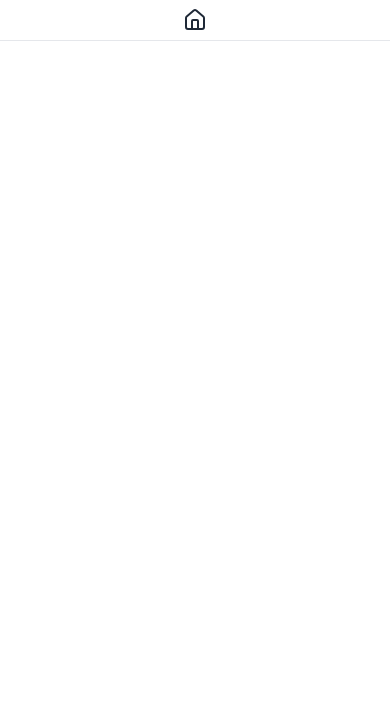
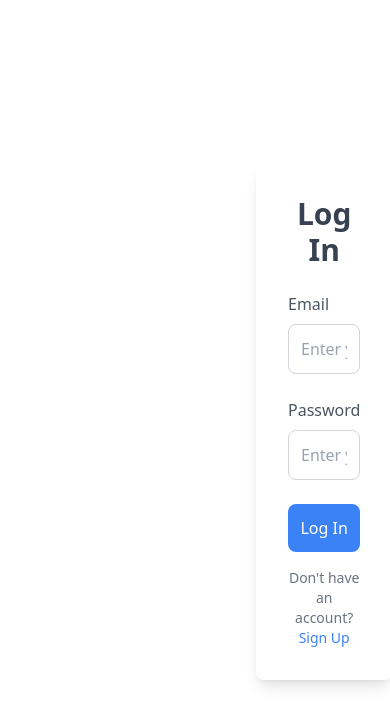
Before and after one commit to namgaylhamo24/All_Recipe-Group-5-, a React (Vite) app: page /login in a window 390 px wide. Before the commit this address had no page. Shown: the top 726 px of the page. Built offline with nearby package versions, Linux system fonts and the light colour scheme.

Commit message:
feat: added responsive login page component with basic form handling

```diff
--- a/src/App.jsx
+++ b/src/App.jsx
@@ -1,17 +1,19 @@
 import { Route, Routes } from "react-router-dom";
-import Sidebar from "./components/Sidebar";
 import HomePage from "./pages/HomePage";
+import Login from "./pages/login";
+
+
 
 function App() {
 	return (
 		<div className='flex'>
-			<Sidebar />
 			<Routes>
 				<Route path='/' element={<HomePage />} />
+				<Route path="/login" element={<Login />} />
 			</Routes>
 		</div>
 	);
-	// this is my change
+
 }
 
 export default App;
--- a/src/pages/HomePage.jsx
+++ b/src/pages/HomePage.jsx
@@ -1,22 +1,22 @@
 // pages/HomePage.js
 
 import React, { useState } from "react";
+import { Link } from "react-router-dom";
+import { LogIn, Home } from "lucide-react"; // Icon for login and home
 import RecipeList from "../components/RecipeList";
 import SearchBar from "../components/SearchBar";
 import Modal from "../components/Modal";
 import FavoritesToggle from "../components/FavoritesToggle";
-import Button from "../components/Button";
 
 const HomePage = () => {
-  const [selectedRecipe, setSelectedRecipe] = useState(null); // State to track selected recipe
-  const [favorites, setFavorites] = useState([]); // State to track liked recipes
-  const [searchQuery, setSearchQuery] = useState(""); // State for the search query
-  const [showFavorites, setShowFavorites] = useState(false); // State to toggle between all recipes and favorites
+  const [selectedRecipe, setSelectedRecipe] = useState(null);
+  const [favorites, setFavorites] = useState([]);
+  const [searchQuery, setSearchQuery] = useState("");
+  const [showFavorites, setShowFavorites] = useState(false);
 
-  // Static data for recipes
   const recipes = [
-    { title: "Ema Datsi", description: "A national Bhutenese dish with a spicy chilli, cheese, onion and tomato.", imageUrl: "https://encrypted-tbn0.gstatic.com/images?q=tbn:ANd9GcR0HhKhZMi3rZLUGVIvKMgi-iYwLwGebrwkZQ&s" },
-    { title: "Kewa Datshi", description: "Kewa Datshi, literally meaning potatoes and cheese, is a traditional Bhutanese dish made with chiles.", imageUrl: "../kewadatsi.png"},
+    { title: "Ema Datsi", description: "A national Bhutanese dish...", imageUrl: "https://encrypted-tbn0.gstatic.com/images?q=tbn:ANd9GcR0HhKhZMi3rZLUGVIvKMgi-iYwLwGebrwkZQ&s" },
+    { title: "Kewa Datshi", description: "Potatoes and cheese with chiles.", imageUrl: "../kewadatsi.png" },
     { title: "Shakam Datshi", description: "Shakam in Bhutanese dried beef, which is among the most famous of meats and its made with red chilli, onions, feta cheese.", imageUrl: "../shakam.png" },
     { title: "Sikam Phaksha Paa", description: "Sikam Phaksha Paa is a traditional Bhutanese dish made with pork and a variety of spices.", imageUrl: "../sikam.png" },
     { title: "Colcannon Potatoes", description: "A traditional Irish dish made with creamy mashed potatoes mixed with sautéed cabbage or kale and scallions.", imageUrl: "../colcanon.png" },
@@ -35,39 +35,53 @@ const HomePage = () => {
     { title: "Steak Frites", description: "A classic French dish with steak and fries.", imageUrl: "../streak.png" },
   ];
 
-  // Handles the search query change
   const handleSearchChange = (query) => setSearchQuery(query);
+  const handleViewRecipe = (title) => setSelectedRecipe(recipes.find(r => r.title === title));
+  const handleLike = (title) =>
+    setFavorites(favorites.includes(title) ? favorites.filter(fav => fav !== title) : [...favorites, title]);
+  const closeModal = () => setSelectedRecipe(null);
 
-  // Handles viewing recipe details
-  const handleViewRecipe = (title) => {
-    const recipe = recipes.find((recipe) => recipe.title === title);
-    setSelectedRecipe(recipe);
-  };
-
-  // Handles liking or unliking a recipe
-  const handleLike = (title) => {
-    if (favorites.includes(title)) {
-      setFavorites(favorites.filter((fav) => fav !== title)); // Remove from favorites
-    } else {
-      setFavorites([...favorites, title]); // Add to favorites
-    }
-  };
-
-  // Handles closing the modal
-  const closeModal = () => {
-    setSelectedRecipe(null);
-  };
-
-  // Filters recipes based on search query
   const filteredRecipes = recipes.filter((recipe) =>
     recipe.title.toLowerCase().includes(searchQuery.toLowerCase())
   );
 
-  // Filters recipes to show favorites or all
-  const recipesToDisplay = showFavorites ? recipes.filter((recipe) => favorites.includes(recipe.title)) : filteredRecipes;
+  const recipesToDisplay = showFavorites
+    ? recipes.filter((r) => favorites.includes(r.title))
+    : filteredRecipes;
 
   return (
     <div className="p-6">
+      {/* Header Section with Logo and Buttons */}
+      <div className="flex justify-between items-center mb-6">
+        {/* Logo */}
+        <div className="flex items-center space-x-3">
+          <img
+            src="/image.png"
+            alt="App Logo"
+            className="h-20 w-35"
+          />
+        </div>
+
+        {/* Navigation Buttons */}
+        <div className="flex space-x-4">
+          <Link
+            to="/"
+            className="flex items-center bg-green-500 text-white px-2 py-1 rounded hover:bg-green-600 transition text-sm"
+          >
+            <Home className="mr-2 w-4 h-4" />
+            Home
+          </Link>
+          <Link
+            to="/login"
+            className="flex items-center bg-blue-500 text-white px-2 py-1 rounded hover:bg-blue-600 transition text-sm"
+          >
+            <LogIn className="mr-2 w-4 h-4" />
+            Login
+          </Link>
+        </div>
+      </div>
+
+      {/* Search & Content */}
       <SearchBar searchQuery={searchQuery} onSearchChange={handleSearchChange} />
       <FavoritesToggle onToggle={() => setShowFavorites(!showFavorites)} showFavorites={showFavorites} />
       <RecipeList recipes={recipesToDisplay} onClick={handleViewRecipe} onLike={handleLike} favorites={favorites} />
--- /dev/null
+++ b/src/pages/login.jsx
@@ -0,0 +1,63 @@
+import React, { useState } from "react";
+
+const Login = () => {
+  const [email, setEmail] = useState("");
+  const [password, setPassword] = useState("");
+
+  const handleSubmit = (e) => {
+    e.preventDefault();
+    console.log("Email:", email);
+    console.log("Password:", password);
+
+  };
+
+  return (
+    <div className="min-h-screen flex items-center justify-start pl-64">
+      <div className="bg-white p-8 rounded-lg shadow-lg w-full max-w-sm sm:max-w-md md:max-w-lg lg:max-w-xl">
+        <h2 className="text-3xl font-semibold text-center text-gray-700 mb-6">Log In</h2>
+        <form onSubmit={handleSubmit} className="space-y-6">
+          <div>
+            <label htmlFor="email" className="block text-gray-600 font-medium mb-2">Email</label>
+            <input
+              type="email"
+              id="email"
+              placeholder="Enter your email"
+              className="w-full sm:w-[350px] lg:w-[400px] border border-gray-300 p-3 rounded-lg focus:outline-none focus:ring-2 focus:ring-blue-500"
+              value={email}
+              onChange={(e) => setEmail(e.target.value)}
+              required
+            />
+          </div>
+
+          <div>
+            <label htmlFor="password" className="block text-gray-600 font-medium mb-2">Password</label>
+            <input
+              type="password"
+              id="password"
+              placeholder="Enter your password"
+              className="w-full sm:w-[350px] lg:w-[400px] border border-gray-300 p-3 rounded-lg focus:outline-none focus:ring-2 focus:ring-blue-500"
+              value={password}
+              onChange={(e) => setPassword(e.target.value)}
+              required
+            />
+          </div>
+
+          <button
+            type="submit"
+            className="w-full sm:w-[350px] lg:w-[400px] bg-blue-500 text-white py-3 rounded-lg hover:bg-blue-600 focus:outline-none focus:ring-2 focus:ring-blue-500"
+          >
+            Log In
+          </button>
+        </form>
+        <div className="text-center mt-4">
+          <p className="text-sm text-gray-500">
+            Don't have an account?{" "}
+            <a href="/signup" className="text-blue-500 hover:underline">Sign Up</a>
+          </p>
+        </div>
+      </div>
+    </div>
+  );
+};
+
+export default Login;
```
Also changed, not shown: package.json (indentation only), 1 other file (tests, documents, lock files or other folders).
